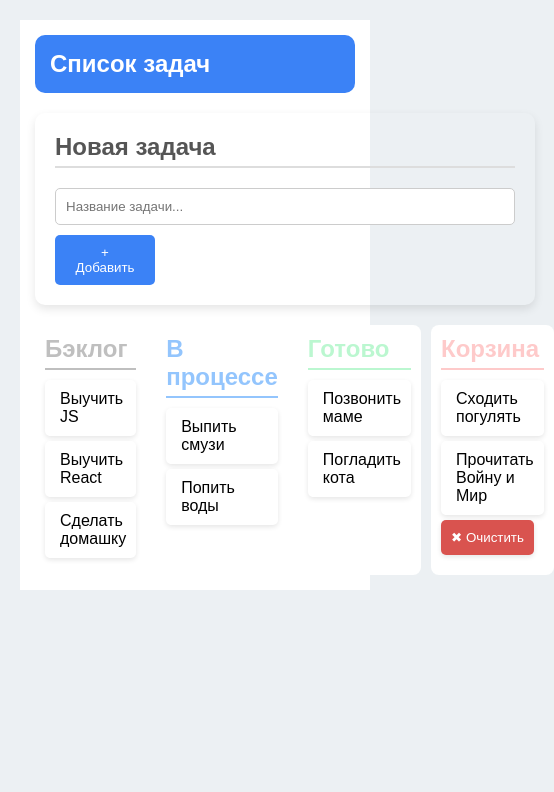
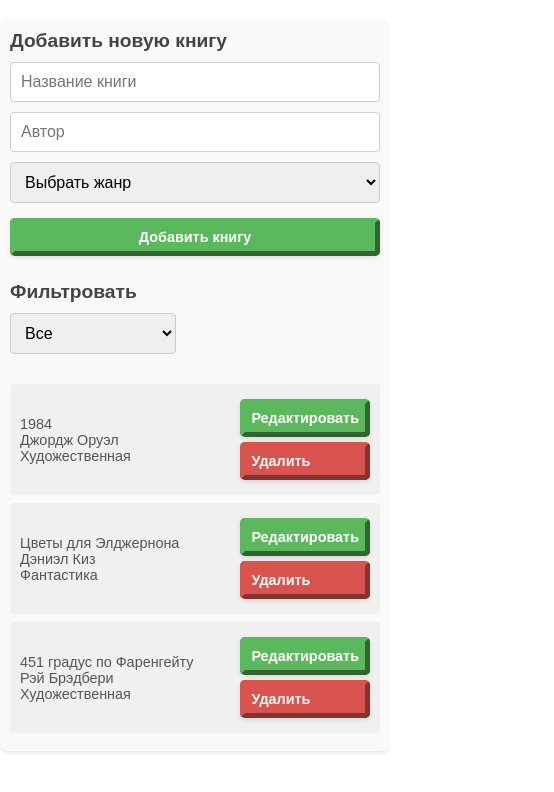
Before and after one commit to souzeeko/WebLabs, a plain HTML site: page index.html in a window 390 px wide. Shown: the whole page, 554 px wide, since content can reach past the window. Drawn offline with Linux system fonts and the light colour scheme.

Commit message:
Add files via upload

```diff
--- /dev/null
+++ b/css/styles.css
@@ -0,0 +1,151 @@
+* {
+    margin: 0;
+    padding: 0;
+    box-sizing: border-box;
+    font-family: Arial, sans-serif;
+}
+
+.container {
+    max-width: 800px;
+    margin: 20px auto;
+    padding: 20px;
+    background-color: #f9f9f9;
+    border-radius: 8px;
+    box-shadow: 0 2px 4px rgba(0, 0, 0, 0.1);
+}
+
+h1 {
+    font-size: 2.2em;
+    margin-bottom: 20px;
+    text-align: center;
+    color: #333;
+}
+
+h2 {
+    font-size: 1.5em;
+    margin-bottom: 10px;
+    color: #444;
+}
+
+.book-form, .book-filter {
+    margin-bottom: 20px;
+}
+
+form {
+    display: flex;
+    flex-direction: column;
+}
+
+input[type="text"], select {
+    padding: 10px;
+    margin-bottom: 10px;
+    border: 1px solid #ccc;
+    border-radius: 4px;
+    font-size: 1em;
+}
+
+button {
+
+    font-size: 1em;
+    background-color: #5cb85c;
+    padding: 6px;
+    margin: 5px 0;
+    color: white;
+    border-width: 5px;
+    cursor: pointer;
+    border-radius: 5px;
+    font-weight: bold;
+    box-shadow: 0px 2px 5px rgba(0, 0, 0, 0.1);
+    border-color: #5cb85c;
+    font-weight: bold;
+    text-align: center;
+}
+
+button:hover {
+    background-color: #4cae4c;
+}
+
+.book-list ul {
+    list-style-type: none;
+    padding: 0;
+}
+
+.book-item {
+    display: flex;
+    justify-content: space-between;
+    align-items: center;
+    padding: 10px;
+    margin-bottom: 8px;
+    background-color: #f0f0f0;
+    border-radius: 4px;
+}
+
+.book-item .book-details {
+    display: flex;
+    flex-direction: column;
+}
+
+.book-item .book-details span {
+    font-size: 0.9em;
+    color: #555;
+}
+
+.book-item button {
+    display: flex;
+}
+
+.book-item__edit {
+    background-color: #5cb85c;
+    width: 100%;
+    padding: 6px;
+    margin: 5px 0;
+    text-align: left;
+    border-width: 5px;
+    border-radius: 5px;
+    box-shadow: 0px 2px 5px rgba(0, 0, 0, 0.1);
+    cursor: pointer;
+    color: white;
+    font-weight: bold;
+    border-color: #5cb85c;
+}
+
+.book-item__edit:hover {
+    background-color:  #4cae4c;
+}
+
+.book-item__delete {
+    background-color: #d9534f;
+    width: 100%;
+    padding: 6px;
+    margin: 5px 0;
+    text-align: left;
+    border-width: 5px;
+    border-radius: 5px;
+    box-shadow: 0px 2px 5px rgba(0, 0, 0, 0.1);
+    cursor: pointer;
+    color: white;
+    font-weight: bold;
+    border-color: #d9534f;
+}
+
+.book-item__delete:hover {
+    background-color: #c9302c;
+}
+
+@media (max-width: 600px) {
+    .container {
+        padding: 10px;
+    }
+
+    h1 {
+        font-size: 1.8em;
+    }
+
+    h2 {
+        font-size: 1.2em;
+    }
+
+    button {
+        font-size: 0.9em;
+    }
+}
--- a/index.html
+++ b/index.html
@@ -1,43 +1,13 @@
 <!DOCTYPE html>
 <html lang="ru">
 <head>
-    <meta charset="UTF-8">
-    <meta name="viewport" content="width=device-width, initial-scale=1.0">
-    <title>Список задач</title>
-    <link rel="stylesheet" href="style.css">
+  <meta charset="UTF-8">
+  <meta name="viewport" content="width=device-width, initial-scale=1.0">
+  <title>Моя книжная полка</title>
+  <link rel="stylesheet" href="css/styles.css">
 </head>
 <body>
-    <div class="container">
-        <h1 class="header">Список задач</h1>
-        <div class="task-input-container">
-            <div class="section-title">Новая задача</div>
-            <input type="text" class="task-input" placeholder="Название задачи...">
-            <button class="add-task-btn">+ Добавить</button>
-        </div>
-        <div class="task-board">
-            <div class="column backlog">
-                <h2>Бэклог</h2>
-                <div class="task">Выучить JS</div>
-                <div class="task">Выучить React</div>
-                <div class="task">Сделать домашку</div>
-            </div>
-            <div class="column in-progress">
-                <h2>В процессе</h2>
-                <div class="task">Выпить смузи</div>
-                <div class="task">Попить воды</div>
-            </div>
-            <div class="column done">
-                <h2>Готово</h2>
-                <div class="task">Позвонить маме</div>
-                <div class="task">Погладить кота</div>
-            </div>
-            <div class="column trash">
-                <h2>Корзина</h2>
-                <div class="task">Сходить погулять</div>
-                <div class="task">Прочитать Войну и Мир</div>
-                <button class="clear-btn">✖ Очистить</button>
-            </div>
-        </div>
-    </div>
+  <div class="container"></div>
+  <script type="module" src="src/main.js"></script>
 </body>
 </html>
--- /dev/null
+++ b/src/framework/render.js
@@ -0,0 +1,24 @@
+import AbstractComponent from './view/abstract-component.js';
+
+const RenderPosition = {
+    BEFOREBEGIN: 'beforebegin',
+    AFTERBEGIN: 'afterbegin',
+    BEFOREEND: 'beforeend',
+    AFTEREND: 'afterend',
+};
+
+function createElement(template) {
+    const newElement = document.createElement('div');
+    newElement.innerHTML = template;
+    return newElement.firstElementChild;
+}
+
+function render(component, container, place = RenderPosition.BEFOREEND) {
+    if (component instanceof AbstractComponent) {
+        container.insertAdjacentElement(place, component.element);
+    } else {
+        throw new Error('Can render only components');
+    }
+}
+
+export { RenderPosition, createElement, render };
--- /dev/null
+++ b/src/framework/view/abstract-component.js
@@ -0,0 +1,26 @@
+import { createElement } from '../render.js';
+
+export default class AbstractComponent {
+    #element = null;
+
+    constructor() {
+        if (new.target === AbstractComponent) {
+            throw new Error("Can't instantiate AbstractComponent");
+        }
+    }
+
+    get template() {
+        throw new Error('Abstract method not implemented: get template');
+    }
+
+    get element() {
+        if (!this.#element) {
+            this.#element = createElement(this.template);
+        }
+        return this.#element;
+    }
+
+    removeElement() {
+        this.#element = null;
+    }
+}
--- /dev/null
+++ b/src/main.js
@@ -0,0 +1,16 @@
+import BookModel from './model/book-model.js';
+import { initialBooks } from './mock/books.js';
+import BookFormPresenter from './presenter/book-form-presenter.js';
+import FilterPresenter from './presenter/filter-presenter.js';
+import BookListPresenter from './presenter/book-list-presenter.js';
+
+const container = document.querySelector('.container');
+
+const bookModel = new BookModel(initialBooks);
+const bookListPresenter = new BookListPresenter(container, bookModel);
+const bookFormPresenter = new BookFormPresenter(container, bookModel);
+const filterPresenter = new FilterPresenter(container, bookModel, bookListPresenter);
+
+bookFormPresenter.init();
+filterPresenter.init();
+bookListPresenter.init();
--- /dev/null
+++ b/src/mock/books.js
@@ -0,0 +1,7 @@
+import { generateID } from '../utils.js';
+
+export const initialBooks = [
+  { id: generateID(), title: '1984', author: 'Джордж Оруэл', genre: 'Художественная' },
+  { id: generateID(), title: 'Цветы для Элджернона', author: 'Дэниэл Киз', genre: 'Фантастика' },
+  { id: generateID(), title: '451 градус по Фаренгейту', author: 'Рэй Брэдбери', genre: 'Художественная' }
+];
--- /dev/null
+++ b/src/model/book-model.js
@@ -0,0 +1,42 @@
+import { generateID } from '../utils.js';
+
+export default class BookModel {
+    #books = [];
+    #observers = [];
+
+    constructor(books) {
+        this.#books = books;
+    }
+
+    get books() {
+        return this.#books;
+    }
+
+    addObserver(observer) {
+        this.#observers.push(observer);
+    }
+
+    _notifyObservers() {
+        this.#observers.forEach(observer => observer());
+    }
+
+    addBook(bookData) {
+        const newBook = { id: generateID(), ...bookData };
+        this.#books.push(newBook);
+        this._notifyObservers();
+        return newBook;
+    }
+
+    removeBook(id) {
+        this.#books = this.#books.filter(book => book.id !== id);
+        this._notifyObservers();
+    }
+
+    updateBook(id, updatedData) {
+        const index = this.#books.findIndex(book => book.id === id);
+        if (index !== -1) {
+            this.#books[index] = { ...this.#books[index], ...updatedData };
+            this._notifyObservers();
+        }
+    }
+}
--- /dev/null
+++ b/src/presenter/book-form-presenter.js
@@ -0,0 +1,18 @@
+import { render, RenderPosition } from '../framework/render.js';
+import BookFormComponent from '../view/book-form-component.js';
+
+export default class BookFormPresenter {
+    constructor(container, bookModel) {
+        this._container = container;
+        this._bookModel = bookModel;
+        this._component = new BookFormComponent();
+    }
+
+    init() {
+        render(this._component, this._container, RenderPosition.BEFOREEND);
+        this._component.setSubmitHandler(evt => {
+            evt.preventDefault();
+            this._bookModel.addBook(this._component.getData());
+        });
+    }
+}
--- /dev/null
+++ b/src/presenter/book-list-presenter.js
@@ -0,0 +1,63 @@
+import { render, RenderPosition } from '../framework/render.js';
+import BookListComponent from '../view/book-list-component.js';
+import BookItemComponent from '../view/book-item-component.js';
+import BookEditComponent from '../view/book-edit-component.js';
+
+const GENRES = ['Художественная', 'Научная', 'Фантастика', 'Биография'];
+
+export default class BookListPresenter {
+    constructor(container, bookModel) {
+        this._container = container;
+        this._bookModel = bookModel;
+        this._listComponent = new BookListComponent();
+        this._currentFilter = 'all';
+        this._bookModel.addObserver(this._onModelChange.bind(this));
+    }
+
+    init() {
+        render(this._listComponent, this._container, RenderPosition.BEFOREEND);
+        this._renderBooks();
+    }
+
+    setFilter(filter) {
+        this._currentFilter = filter;
+        this._renderBooks();
+    }
+
+    _getFilteredBooks() {
+        if (this._currentFilter === 'all') {
+            return this._bookModel.books;
+        }
+        return this._bookModel.books.filter(book => book.genre === this._currentFilter);
+    }
+
+    _onModelChange() {
+        this._renderBooks();
+    }
+
+    _renderBooks() {
+        const listEl = this._listComponent.getListElement();
+        listEl.innerHTML = '';
+        this._getFilteredBooks().forEach(book => {
+            const item = new BookItemComponent(book);
+            render(item, listEl, RenderPosition.BEFOREEND);
+            item.setDeleteHandler(() => this._bookModel.removeBook(book.id));
+
+            item.setEditHandler(() => {
+                // Replace item with edit form
+                const editComponent = new BookEditComponent(book, GENRES);
+                const editEl = editComponent.element;
+                listEl.replaceChild(editEl, item.element);
+
+                editComponent.setSaveHandler(() => {
+                    const updatedData = editComponent.getData();
+                    this._bookModel.updateBook(book.id, updatedData);
+                });
+
+                editComponent.setCancelHandler(() => {
+                    this._renderBooks();
+                });
+            });
+        });
+    }
+}
--- /dev/null
+++ b/src/presenter/filter-presenter.js
@@ -0,0 +1,18 @@
+import { render, RenderPosition } from '../framework/render.js';
+import BookFilterComponent from '../view/book-filter-component.js';
+
+export default class FilterPresenter {
+    constructor(container, bookModel, listPresenter) {
+        this._container = container;
+        this._bookModel = bookModel;
+        this._listPresenter = listPresenter;
+        this._component = null;
+    }
+
+    init() {
+        const genres = ['Художественная','Научная','Фантастика','Биография'];
+        this._component = new BookFilterComponent(genres);
+        render(this._component, this._container, RenderPosition.BEFOREEND);
+        this._component.setFilterChangeHandler(genre => this._listPresenter.setFilter(genre));
+    }
+}
--- /dev/null
+++ b/src/utils.js
@@ -0,0 +1 @@
+export const generateID = () => Date.now() + Math.floor(Math.random() * 1000);
--- /dev/null
+++ b/src/view/book-edit-component.js
@@ -0,0 +1,47 @@
+import AbstractComponent from '../framework/view/abstract-component.js';
+
+export default class BookEditComponent extends AbstractComponent {
+    constructor(book, genres) {
+        super();
+        this._book = book;
+        this._genres = genres;
+    }
+
+    get template() {
+        const options = this._genres
+            .map(genre => {
+                const selected = genre === this._book.genre ? ' selected' : '';
+                return '<option value="' + genre + '"' + selected + '>' + genre + '</option>';
+            })
+            .join('');
+        return `
+      <li class="book-item-edit" data-id="${this._book.id}">
+        <div class="book-details-edit">
+          <input type="text" class="book-edit__title" value="${this._book.title}" required />
+          <input type="text" class="book-edit__author" value="${this._book.author}" required />
+          <select class="book-edit__genre" required>
+            ${options}
+          </select>
+        </div>
+        <div>
+          <button class="book-edit__save">Сохранить</button>
+          <button class="book-edit__cancel">Отмена</button>
+        </div>
+      </li>`;
+    }
+
+    getData() {
+        const title = this.element.querySelector('.book-edit__title').value;
+        const author = this.element.querySelector('.book-edit__author').value;
+        const genre = this.element.querySelector('.book-edit__genre').value;
+        return { title, author, genre };
+    }
+
+    setSaveHandler(handler) {
+        this.element.querySelector('.book-edit__save').addEventListener('click', handler);
+    }
+
+    setCancelHandler(handler) {
+        this.element.querySelector('.book-edit__cancel').addEventListener('click', handler);
+    }
+}
--- /dev/null
+++ b/src/view/book-filter-component.js
@@ -0,0 +1,23 @@
+import AbstractComponent from '../framework/view/abstract-component.js';
+
+export default class BookFilterComponent extends AbstractComponent {
+    constructor(genres) {
+        super();
+        this._genres = genres;
+    }
+
+    get template() {
+        return `
+      <div class="book-filter">
+        <h2>Фильтровать</h2>
+        <select class="book-filter__select">
+          <option value="all">Все</option>
+          ${this._genres.map(genre => `<option value="${genre}">${genre}</option>`).join('')}
+        </select>
+      </div>`;
+    }
+
+    setFilterChangeHandler(handler) {
+        this.element.querySelector('.book-filter__select').addEventListener('change', evt => handler(evt.target.value));
+    }
+}
--- /dev/null
+++ b/src/view/book-form-component.js
@@ -0,0 +1,34 @@
+import AbstractComponent from '../framework/view/abstract-component.js';
+
+export default class BookFormComponent extends AbstractComponent {
+    get template() {
+        return `
+      <div class="book-form">
+        <h2>Добавить новую книгу</h2>
+        <form class="book-form__form">
+          <input type="text" class="book-form__title" placeholder="Название книги" required />
+          <input type="text" class="book-form__author" placeholder="Автор" required />
+          <select class="book-form__genre" required>
+            <option value="">Выбрать жанр</option>
+            <option value="Fiction">Художественная</option>
+            <option value="Science">Научная</option>
+            <option value="Fantasy">Фантастика</option>
+            <option value="Biography">Биография</option>
+          </select>
+          <button type="submit">Добавить книгу</button>
+        </form>
+      </div>`;
+    }
+
+    setSubmitHandler(handler) {
+        this.element.querySelector('.book-form__form').addEventListener('submit', handler);
+    }
+
+    getData() {
+        const title = this.element.querySelector('.book-form__title').value;
+        const author = this.element.querySelector('.book-form__author').value;
+        const genre = this.element.querySelector('.book-form__genre').value;
+        this.element.querySelector('.book-form__form').reset();
+        return { title, author, genre };
+    }
+}
--- /dev/null
+++ b/src/view/book-item-component.js
@@ -0,0 +1,31 @@
+import AbstractComponent from '../framework/view/abstract-component.js';
+
+export default class BookItemComponent extends AbstractComponent {
+    constructor(book) {
+        super();
+        this._book = book;
+    }
+
+    get template() {
+        return `
+      <li class="book-item" data-id="${this._book.id}">
+        <div class="book-details">
+          <span>${this._book.title}</span>
+          <span>${this._book.author}</span>
+          <span>${this._book.genre}</span>
+        </div>
+        <div>
+          <button class="book-item__edit">Редактировать</button>
+          <button class="book-item__delete">Удалить</button>
+        </div>
+      </li>`;
+    }
+
+    setDeleteHandler(handler) {
+        this.element.querySelector('.book-item__delete').addEventListener('click', handler);
+    }
+
+    setEditHandler(handler) {
+        this.element.querySelector('.book-item__edit').addEventListener('click', handler);
+    }
+}
--- /dev/null
+++ b/src/view/book-list-component.js
@@ -0,0 +1,11 @@
+import AbstractComponent from '../framework/view/abstract-component.js';
+
+export default class BookListComponent extends AbstractComponent {
+    get template() {
+        return `<ul class="book-list"></ul>`;
+    }
+
+    getListElement() {
+        return this.element;
+    }
+}
```
Also changed, not shown: markup/index-copy.html (added, +48 -0 lines).
